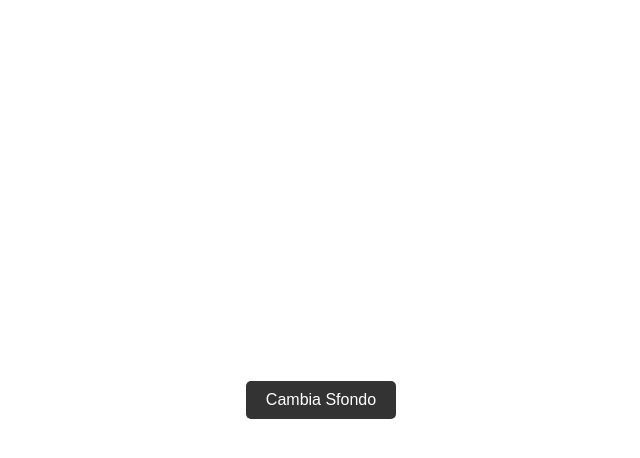
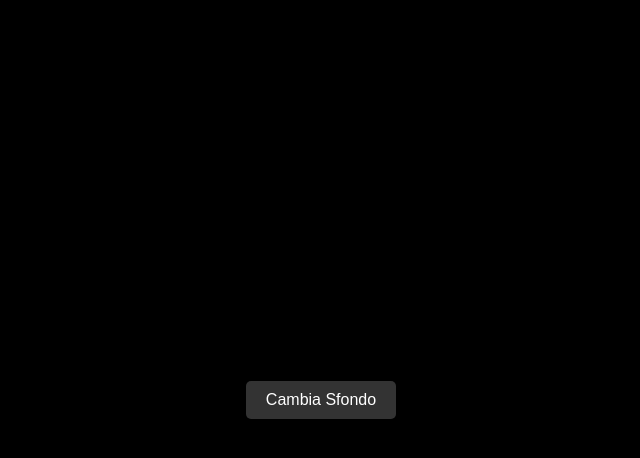
Before and after one commit to yeticolato/pixestore, a plain HTML site: page index.html in a window 1280 px wide. Both pictures are taken after a click on the button "Cambia Sfondo". Shown: the whole page, without its empty margins (319-959 px from the left). Drawn offline with Linux system fonts and the light colour scheme.

Commit message:
Update index.html

```diff
--- a/index.html
+++ b/index.html
@@ -31,12 +31,19 @@
     </style>
 </head>
 <body>
-    <button onclick="toggleBackground()">Cambia Sfondo</button>
+    <button id="toggleButton">Cambia Sfondo</button>
 
     <script>
-        function toggleBackground() {
-            document.body.style.backgroundColor = document.body.style.backgroundColor === 'white' ? 'black' : 'white';
-        }
+        let isWhite = true;
+
+        document.getElementById('toggleButton').addEventListener('click', function() {
+            if (isWhite) {
+                document.body.style.backgroundColor = 'black';
+            } else {
+                document.body.style.backgroundColor = 'white';
+            }
+            isWhite = !isWhite;
+        });
     </script>
 </body>
 </html>
```
